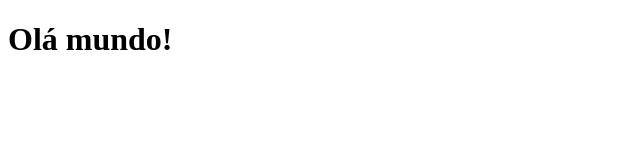
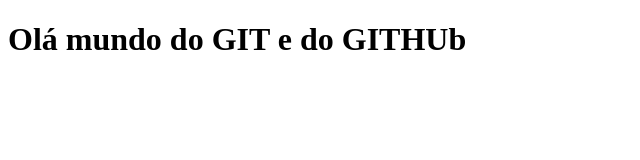
Before and after one commit to caiquedossantos/aula-de-git, a plain HTML site: page index.html in a window 1280 px wide. Shown: the whole page, without its empty margins (0-640 px from the left). Drawn offline with Linux system fonts and the light colour scheme.

Commit message:
Adicionamos a palavra GITHUB

```diff
--- a/index.html
+++ b/index.html
@@ -7,7 +7,7 @@
     <link rel="stylesheet" href="css/index.css">
 </head>
 <body>
-    <h1>Olá mundo!</h1>
+    <h1>Olá mundo do GIT e do GITHUb</h1>
 </body>
 <script src="js/index.js"></script>
 </html>
```
